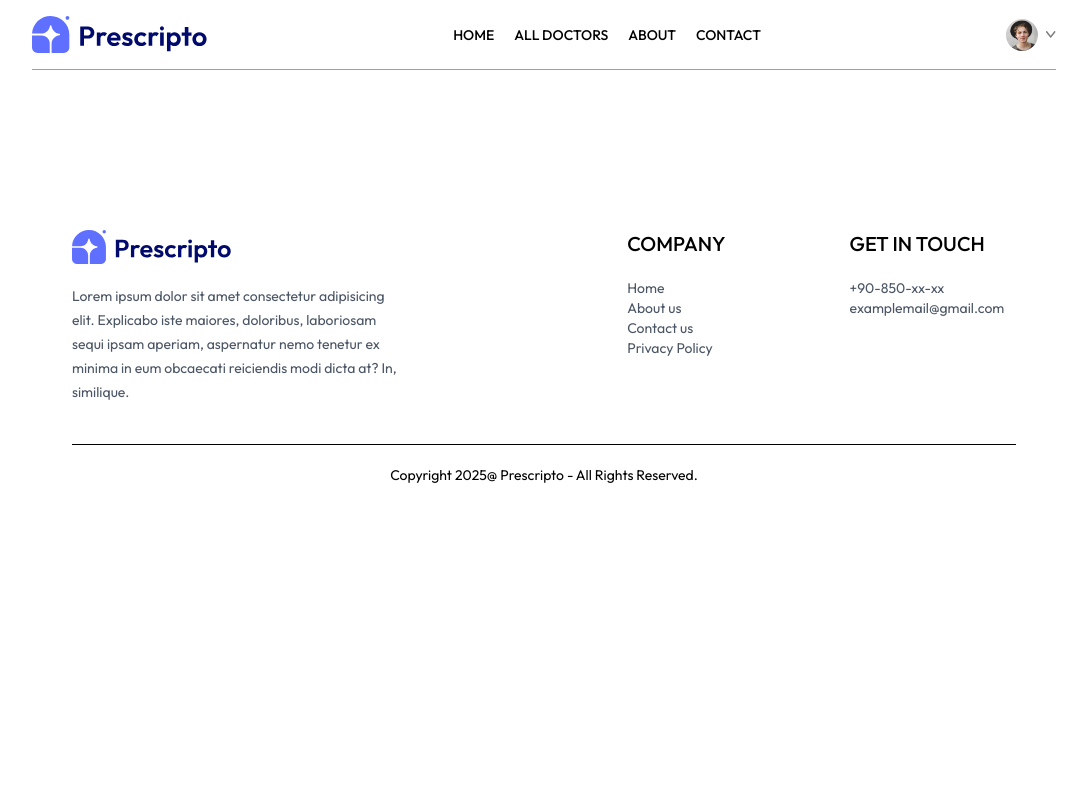
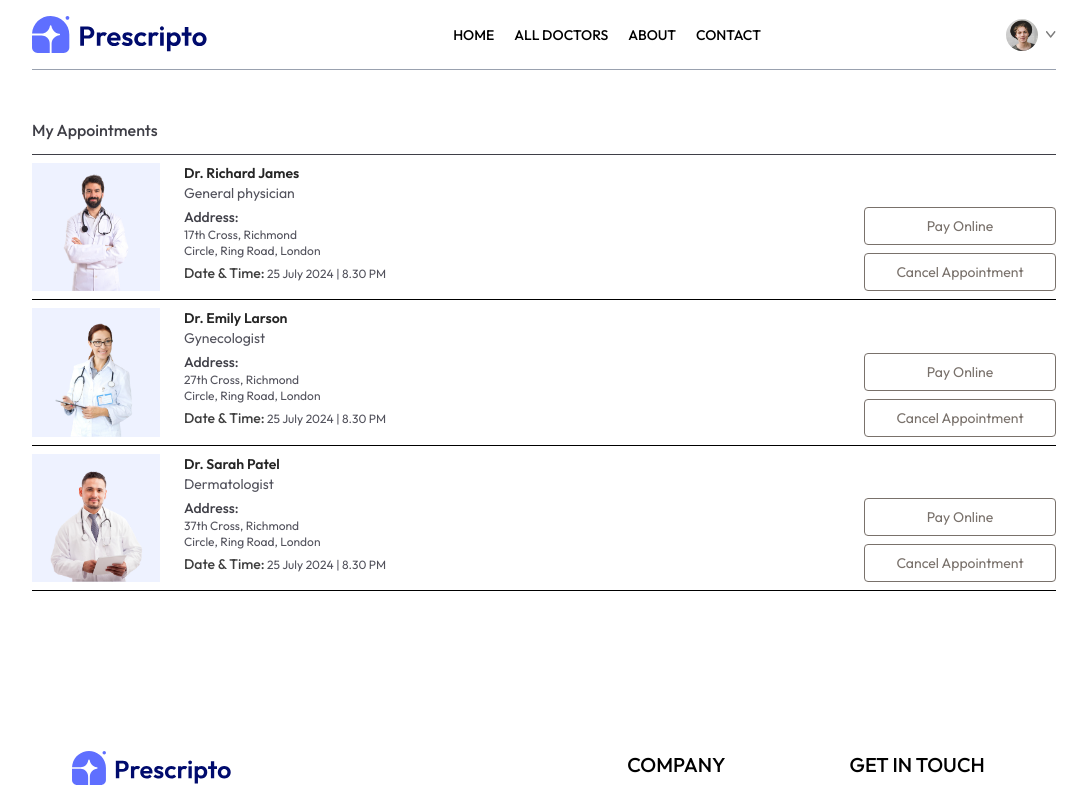
Before and after one commit to yegeb/doctor-appointment-app, a React (Vite) app in the folder client/: page /my-appointments in a window 1280 px wide. Shown: the top 800 px of the page, without its empty margins (96-1183 px from the left). Built offline with nearby package versions, Linux system fonts and the light colour scheme.

Commit message:
add MyAppointments.jsx

```diff
--- a/client/src/pages/MyAppointments.jsx
+++ b/client/src/pages/MyAppointments.jsx
@@ -1,9 +1,36 @@
 import React from 'react'
+import { useContext } from 'react'
+import { AppContext } from '../context/AppContext'
 
 const MyAppointments = () => {
+
+const { doctors } = useContext(AppContext)
+
   return (
     <div>
-
+        <p className='pb-3 mt-12 font-medium text-zinc-700 border-b'>My Appointments</p>
+        <div>
+          {doctors.slice(0,3).map((item, index) => (
+            <div className='grid grid-cols-[1fr_2fr] gap-4 sm:flex sm:gap-6 py-2 border-b' key={index}>
+              <div>
+                <img className='w-32 bg-indigo-50' src={item.image} alt="" />
+              </div>
+              <div className='flex-1 text-sm text-zinc-600'>
+                <p className='text-neutral-800 font-semibold'>{item.name}</p>
+                <p>{item.speciality}</p>
+                <p className='text-zinc-700 font-medium mt-1'>Address:</p>
+                <p className='text-xs'>{item.address.line1}</p>
+                <p className='text-xs'>{item.address.line2}</p>
+                <p className='text-xs mt-1'><span className='text-sm text-neutral-700 font-medium '>Date & Time:</span> 25 July 2024 | 8.30 PM</p>
+              </div>
+              <div></div>
+              <div className='flex flex-col gap-2 justify-end'>
+                <button className='text-sm text-stone-500 text-center sm:min-w-48 py-2 border rounded hover:bg-primary hover:text-white transition-all duration-300 '>Pay Online</button>
+                <button className='text-sm text-stone-500 text-center sm:min-w-48 py-2 border rounded hover:bg-red-600 hover:text-white transition-all duration-300 '>Cancel Appointment</button>
+              </div>
+            </div>
+          ))}
+        </div>
     </div>
   )
 }
```
